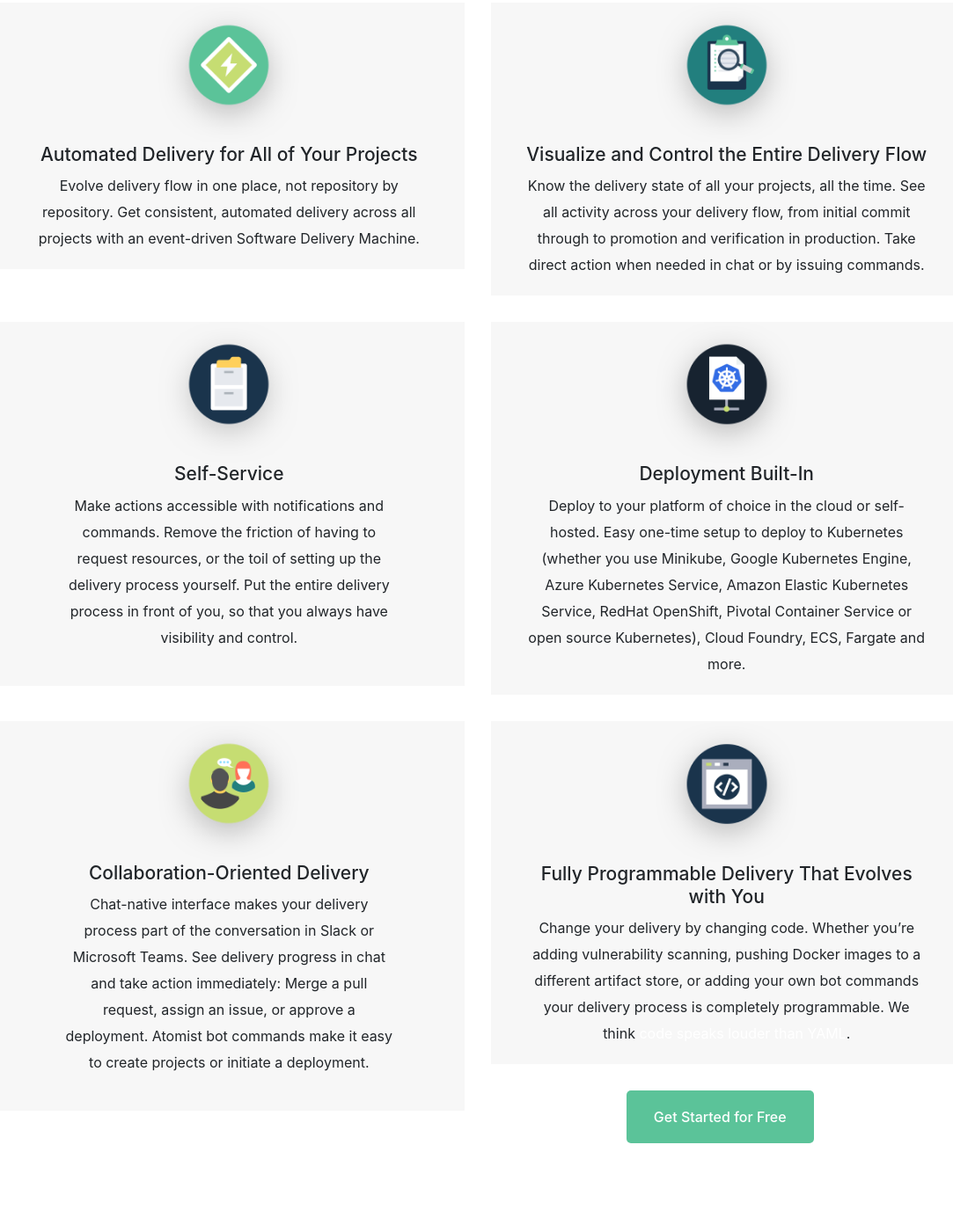
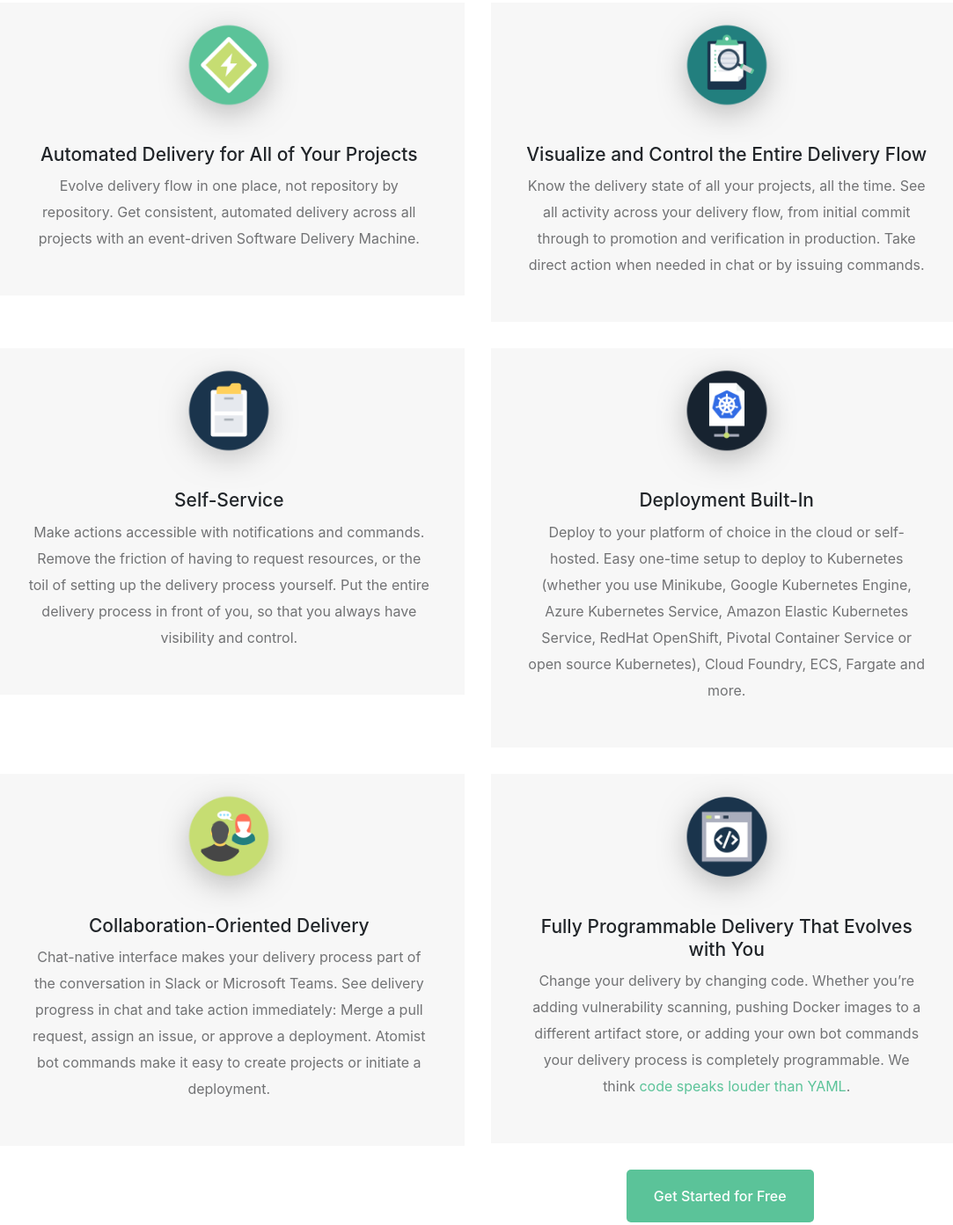
Before and after one commit to chingu-voyages/v9-toucans-team-19, a plain HTML site: page index.html in a window 1280 px wide. Shown: the part 994-2387 px from the top of the page at 88% size, without its empty margins (97-1180 px from the left). Drawn offline with nearby package versions, Linux system fonts and the light colour scheme; a script that the page names is missing.

Commit message:
Tried to fix platform box margins

```diff
--- a/index.html
+++ b/index.html
@@ -60,7 +60,7 @@
                     <img class="platform-img" src="src/assets/illo-automatic-delivery.png" alt="automatic delivery icon">
                     <div class="platform-text">
                       <h4 class="platform-title">Automated Delivery for All of Your Projects</h4>
-                      <span class="platform-info">Evolve delivery flow in one place, not repository by repository. Get consistent, automated delivery across all projects with an event-driven Software Delivery Machine.</span>
+                      <p class="platform-info">Evolve delivery flow in one place, not repository by repository. Get consistent, automated delivery across all projects with an event-driven Software Delivery Machine.</p>
                     </div>
                   </div>
                 </div>
@@ -69,7 +69,7 @@
                     <img class="platform-img" src="src/assets/illo-control-delivery.png" alt="control delivery icon">
                     <div class="platform-text">
                       <h4 class="platform-title">Visualize and Control the Entire Delivery Flow</h4>
-                      <span class="platform-info">Know the delivery state of all your projects, all the time. See all activity across your delivery flow, from initial commit through to promotion and verification in production. Take direct action when needed in chat or by issuing commands.</span>
+                      <p class="platform-info">Know the delivery state of all your projects, all the time. See all activity across your delivery flow, from initial commit through to promotion and verification in production. Take direct action when needed in chat or by issuing commands.</p>
                     </div>
                   </div>
                 </div>
@@ -78,7 +78,7 @@
                     <img class="platform-img" src="src/assets/illo-create-projects.png" alt="create projects icon">
                     <div class="platform-text">
                       <h4 class="platform-title">Self-Service</h4>
-                      <span class="platform-text">Make actions accessible with notifications and commands. Remove the friction of having to request resources, or the toil of setting up the delivery process yourself. Put the entire delivery process in front of you, so that you always have visibility and control.</span>
+                      <p class="platform-info">Make actions accessible with notifications and commands. Remove the friction of having to request resources, or the toil of setting up the delivery process yourself. Put the entire delivery process in front of you, so that you always have visibility and control.</p>
                     </div>
                   </div>
                 </div>
@@ -87,7 +87,7 @@
                     <img class="platform-img" src="src/assets/illo-kubernetes.png" alt="kubernetes icon">
                     <div class="platform-text">
                       <h4 class="platform-title">Deployment Built-In</h4>
-                      <span class="platform-info">Deploy to your platform of choice in the cloud or self-hosted. Easy one-time setup to deploy to Kubernetes (whether you use Minikube, Google Kubernetes Engine, Azure Kubernetes Service, Amazon Elastic Kubernetes Service, RedHat OpenShift, Pivotal Container Service or open source Kubernetes), Cloud Foundry, ECS, Fargate and more.</span>
+                      <p class="platform-info">Deploy to your platform of choice in the cloud or self-hosted. Easy one-time setup to deploy to Kubernetes (whether you use Minikube, Google Kubernetes Engine, Azure Kubernetes Service, Amazon Elastic Kubernetes Service, RedHat OpenShift, Pivotal Container Service or open source Kubernetes), Cloud Foundry, ECS, Fargate and more.</p>
                     </div>
                   </div>
                 </div>
@@ -96,7 +96,7 @@
                     <img class="platform-img" src="src/assets/illo-collaboration.png" alt="collaboration icon">
                     <div class="platform-text">
                       <h4 class="platform-title">Collaboration-Oriented Delivery</h4>
-                      <span class="platform-text">Chat-native interface makes your delivery process part of the conversation in Slack or Microsoft Teams. See delivery progress in chat and take action immediately: Merge a pull request, assign an issue, or approve a deployment. Atomist bot commands make it easy to create projects or initiate a deployment.</span>
+                      <p class="platform-info">Chat-native interface makes your delivery process part of the conversation in Slack or Microsoft Teams. See delivery progress in chat and take action immediately: Merge a pull request, assign an issue, or approve a deployment. Atomist bot commands make it easy to create projects or initiate a deployment.</p>
                     </div>
                   </div>
                 </div>
@@ -105,7 +105,7 @@
                     <img class="platform-img" src="src/assets/illo-fully-programmable.png" alt="fully programmable icon">
                     <div class="platform-text">
                       <h4 class="platform-title">Fully Programmable Delivery That Evolves with You</h4>
-                      <span class="platform-info">Change your delivery by changing code. Whether you’re adding vulnerability scanning, pushing Docker images to a different artifact store, or adding your own bot commands your delivery process is completely programmable. We think <a id="YAML-link" href="https://sdd-manifesto.org/?_ga=2.253867144.143117774.1559529405-501027903.1559529405">code speaks louder than YAML</a>.</span>
+                      <p class="platform-info">Change your delivery by changing code. Whether you’re adding vulnerability scanning, pushing Docker images to a different artifact store, or adding your own bot commands your delivery process is completely programmable. We think <a id="YAML-link" href="https://sdd-manifesto.org/?_ga=2.253867144.143117774.1559529405-501027903.1559529405">code speaks louder than YAML</a>.</p>
                     </div>
                   </div>
                 </div>
--- a/src/css/index.css
+++ b/src/css/index.css
@@ -312,13 +312,9 @@ section{
   font-family: "Tofino", -apple-system, BlinkMacSystemFont, "Segoe UI", "Helvetica", sans-serif;
   box-sizing: border-box;
 }
-.platform-row::before {
-    display: table;
-    content: " ";
-}
-.platform-row::after {
-    display: table;
-    content: " ";
+#YAML-link{
+  text-decoration: none;
+  color: #5bc399;
 }
 .platform-container{
   background-color: #F7F7F7;
@@ -352,6 +348,9 @@ section{
 .platform-info{
   margin-top: 0;
   margin-bottom: 30px;
+  line-height: 1.875rem;
+  color: #717274;
+  font-weight: 400;
 }
 .platform-button{
   border-color: transparent;
```
Lines whose indentation alone changed are shown as unchanged.
